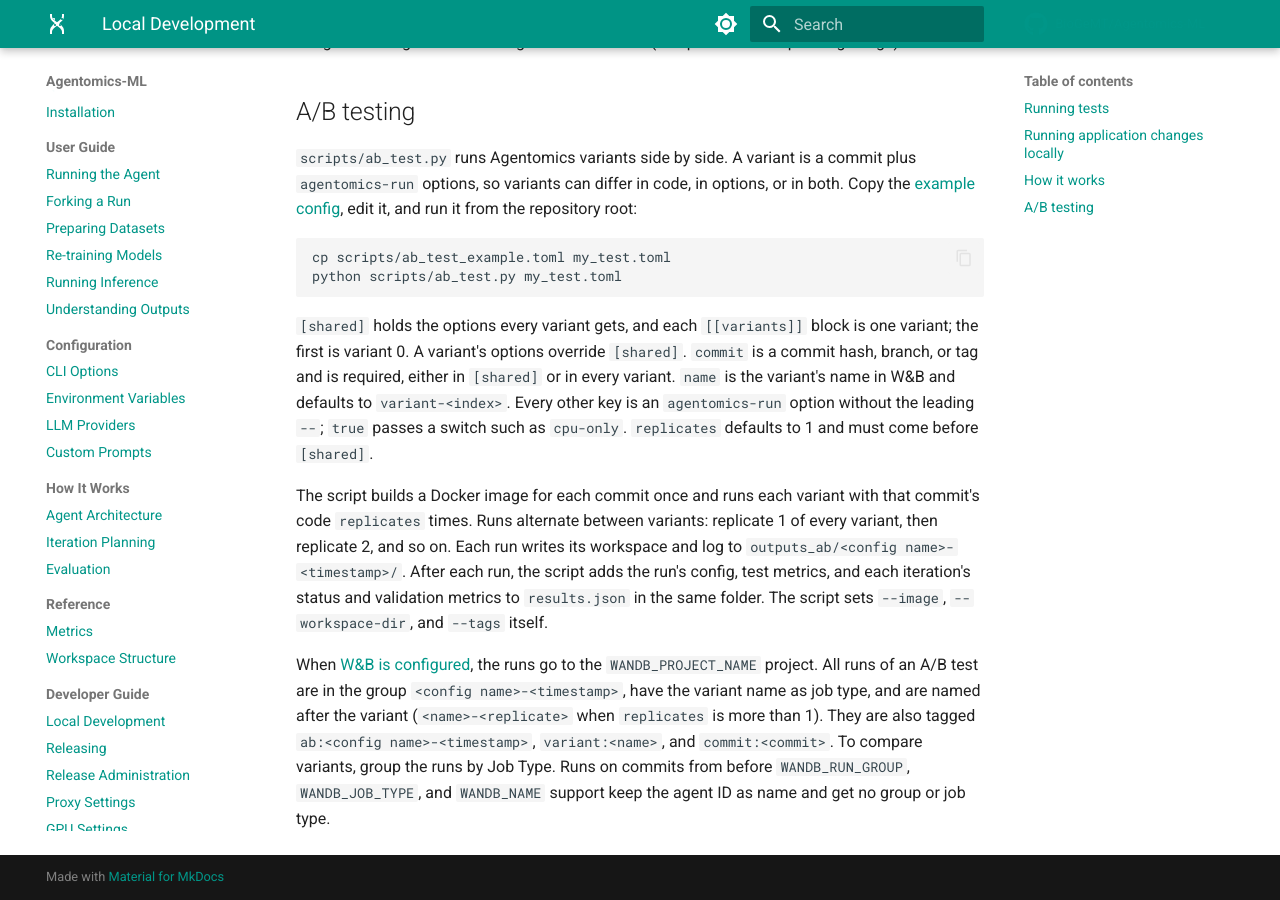
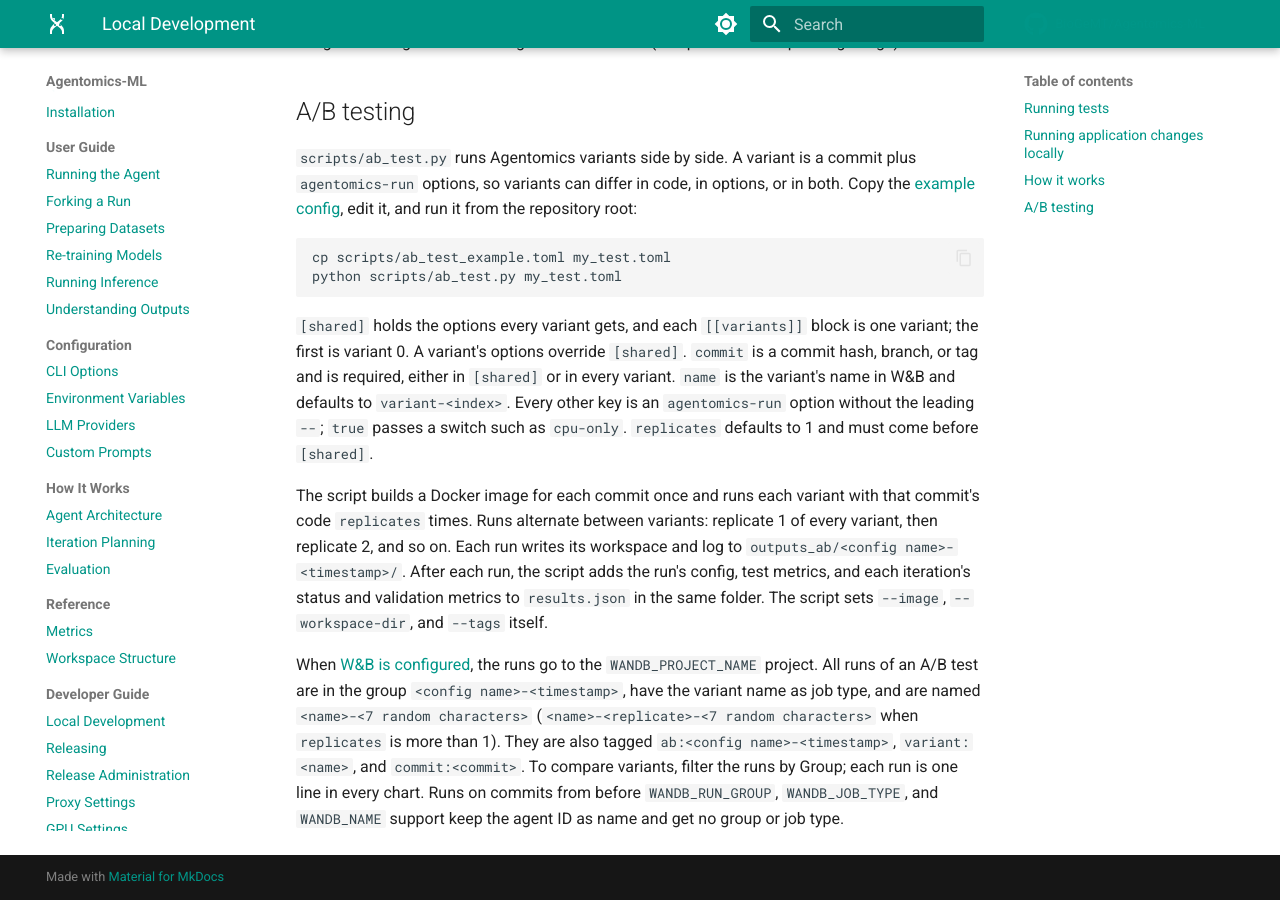
Before and after one commit to BioGeMT/agentomics-ml, an MkDocs documentation site: the page built from docs/developer/development.md, in a window 1280 px wide and 900 px high, scrolled down 867 px. Built offline with MkDocs 1.6.1 and Material for MkDocs 9.7.7, drawn with Linux system fonts in a browser that asks for light colours; comment, search, counter and statistics services are not loaded.

Commit message:
feat: add a random suffix to a/b test run names

```diff
--- a/docs/developer/development.md
+++ b/docs/developer/development.md
@@ -68,8 +68,9 @@ validation metrics to `results.json` in the same folder. The script sets
 When [W&B is configured](../configuration/environment.md), the runs go to
 the `WANDB_PROJECT_NAME` project. All runs of an A/B test are in the group
 `<config name>-<timestamp>`, have the variant name as job type, and are named
-after the variant (`<name>-<replicate>` when `replicates` is more than 1).
-They are also tagged `ab:<config name>-<timestamp>`, `variant:<name>`, and
-`commit:<commit>`. To compare variants, group the runs by Job Type. Runs on
-commits from before `WANDB_RUN_GROUP`, `WANDB_JOB_TYPE`, and `WANDB_NAME`
-support keep the agent ID as name and get no group or job type.
+`<name>-<7 random characters>` (`<name>-<replicate>-<7 random characters>` when
+`replicates` is more than 1). They are also tagged
+`ab:<config name>-<timestamp>`, `variant:<name>`, and `commit:<commit>`. To
+compare variants, filter the runs by Group; each run is one line in every
+chart. Runs on commits from before `WANDB_RUN_GROUP`, `WANDB_JOB_TYPE`, and
+`WANDB_NAME` support keep the agent ID as name and get no group or job type.
```
Also changed, not shown: 1 other file.
